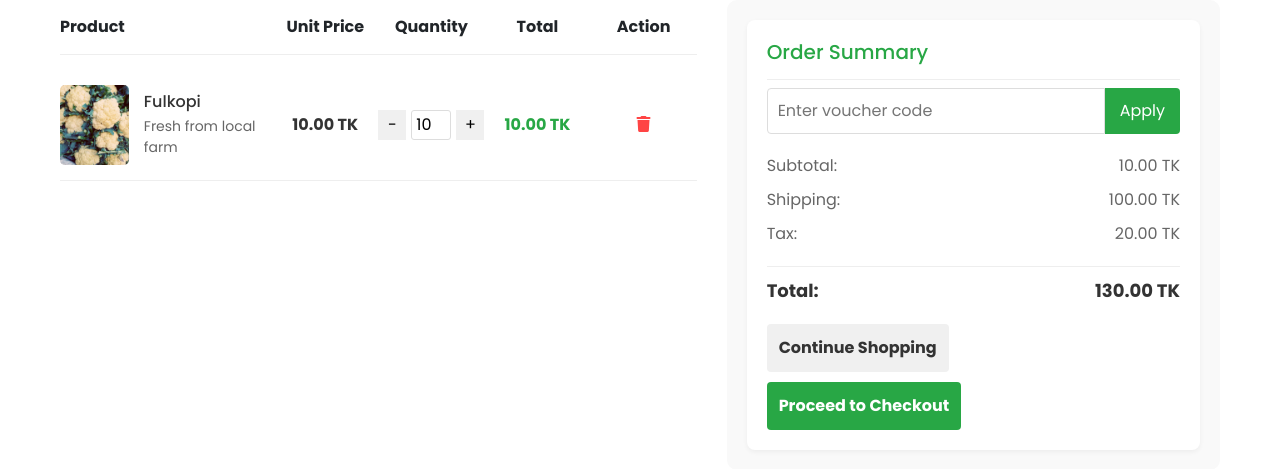
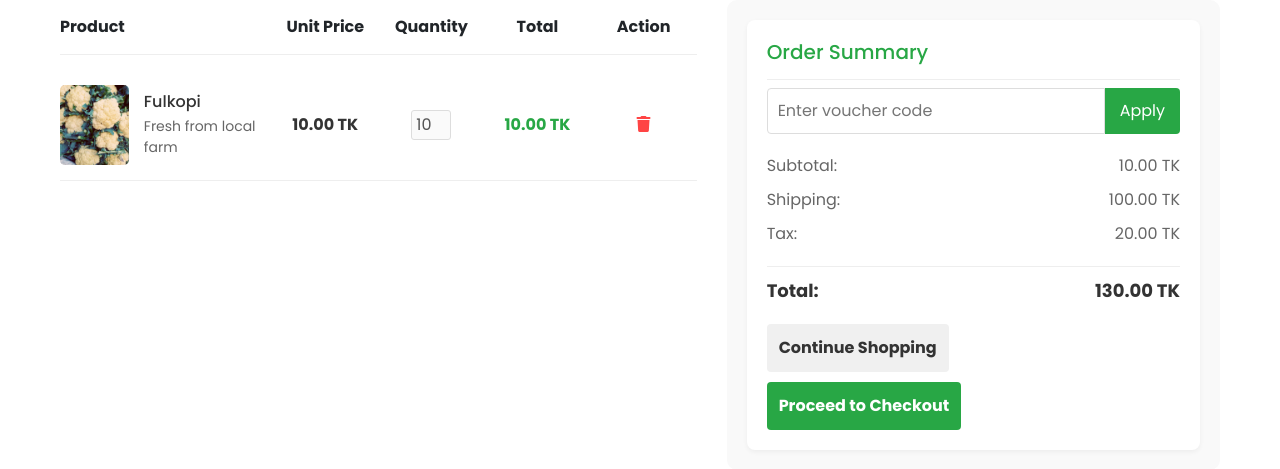
Before and after one commit to alvi00/SmartFarm, a PHP site: page /html_files/add_to_cart.php in a window 1280 px wide. Shown: the part 248-717 px from the top of the page. Run offline with PHP 8.4, Linux system fonts and the light colour scheme; data comes from the database, SQL or seed files in the repository; tables that the repository leaves empty hold one stand-in row (values such as "Sample post"); some libraries are stand-ins or nearby versions.

Commit message:
solved increase problem

```diff
--- a/html_files/add_to_cart.php
+++ b/html_files/add_to_cart.php
@@ -198,9 +198,7 @@ $conn->close();
                         </div>
                         <div class="price"><?php echo number_format($row['unit_price_tk'], 2); ?> TK</div>
                         <div class="quantity">
-                            <button class="decrement">-</button>
-                            <input type="number" value="<?php echo $row['quantity_kg']; ?>" min="1" />
-                            <button class="increment">+</button>
+                        <input type="number" value="<?php echo $row['quantity_kg']; ?>" disabled />
                         </div>
                         <div class="total"><?php echo number_format($row['total_price_tk'], 2); ?> TK</div>
                         <div class="action">
```
